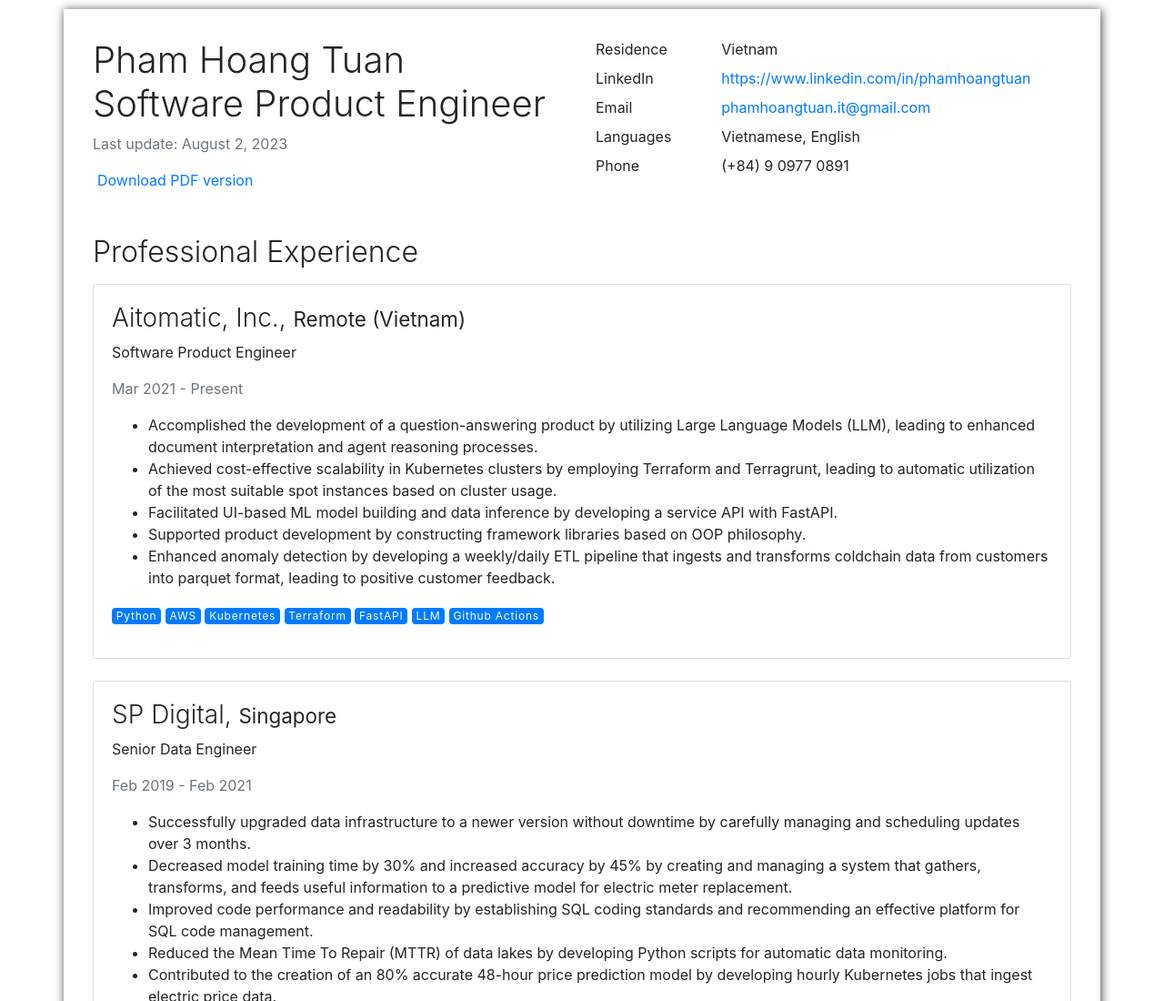
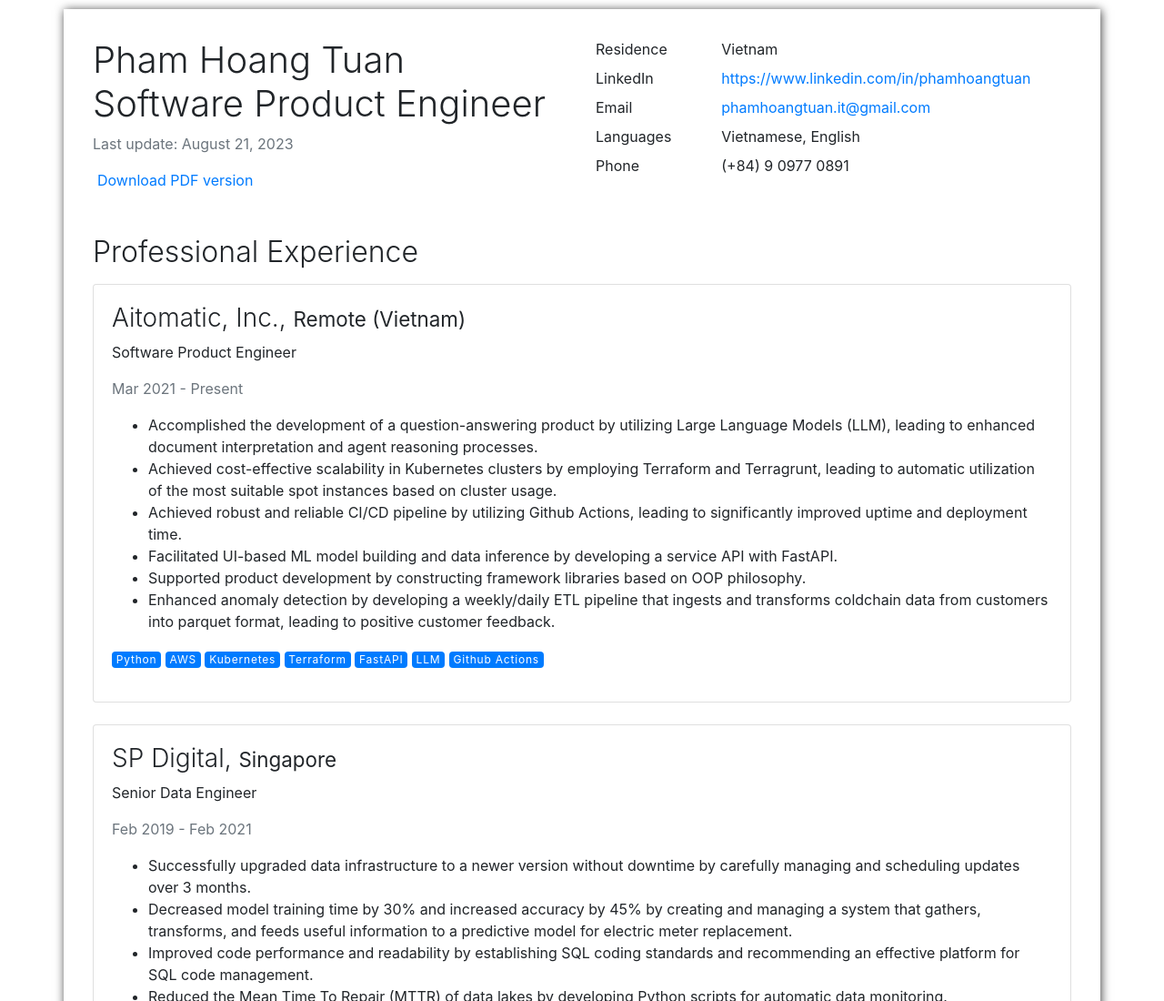
Before and after one commit to phamhoangtuan/cv, a plain HTML site: page index.html in a window 1280 px wide. Shown: the top 1100 px of the page at 91% size. Drawn offline with nearby package versions, Linux system fonts and the light colour scheme; some icons are missing.

Commit message:
Deploying to gh-pages from  @ bb3a4af950d78af9513b830eeeed7842fa029e41 🚀

```diff
--- a/index.html
+++ b/index.html
@@ -15,7 +15,7 @@
         <div class="col-md-6 col-print-6">
             <h1>Pham Hoang Tuan<br/>Software Product Engineer</h1>
             <p>
-                <time datetime="" class="text-muted">Last update: August 2, 2023</time>
+                <time datetime="" class="text-muted">Last update: August 21, 2023</time>
             </p>
             <p>
                 <span class="screen"><a href="pham-hoang-tuan.pdf"><i class="fa fa-file-pdf-o" aria-hidden="true"></i>Download PDF version</a></span>
@@ -48,7 +48,7 @@
             <p>Software Product Engineer</p>
             <p class="text-muted">Mar 2021 - Present</p>
 
-            <div><ul><li>Accomplished the development of a question-answering product by utilizing Large Language Models (LLM), leading to enhanced document interpretation and agent reasoning processes.</li><li>Achieved cost-effective scalability in Kubernetes clusters by employing Terraform and Terragrunt, leading to automatic utilization of the most suitable spot instances based on cluster usage.</li><li>Facilitated UI-based ML model building and data inference by developing a service API with FastAPI.</li><li>Supported product development by constructing framework libraries based on OOP philosophy.</li><li>Enhanced anomaly detection by developing a weekly/daily ETL pipeline that ingests and transforms coldchain data from customers into parquet format, leading to positive customer feedback.
+            <div><ul><li>Accomplished the development of a question-answering product by utilizing Large Language Models (LLM), leading to enhanced document interpretation and agent reasoning processes.</li><li>Achieved cost-effective scalability in Kubernetes clusters by employing Terraform and Terragrunt, leading to automatic utilization of the most suitable spot instances based on cluster usage.</li><li>Achieved robust and reliable CI/CD pipeline by utilizing Github Actions, leading to significantly improved uptime and deployment time.</li><li>Facilitated UI-based ML model building and data inference by developing a service API with FastAPI.</li><li>Supported product development by constructing framework libraries based on OOP philosophy.</li><li>Enhanced anomaly detection by developing a weekly/daily ETL pipeline that ingests and transforms coldchain data from customers into parquet format, leading to positive customer feedback.
   </li></ul></div>
 
             <p>
```
Also changed, not shown: 1 other file.
